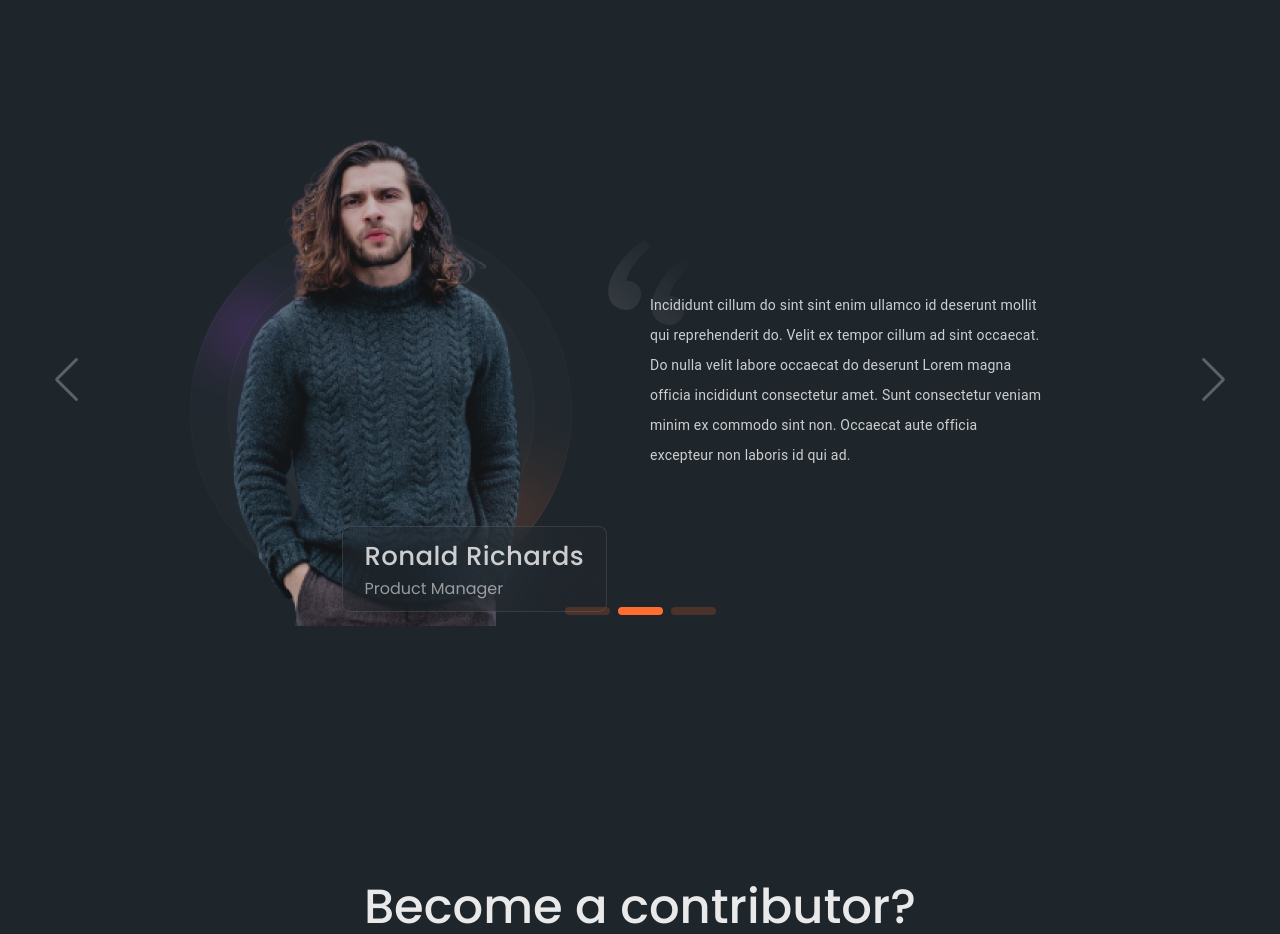
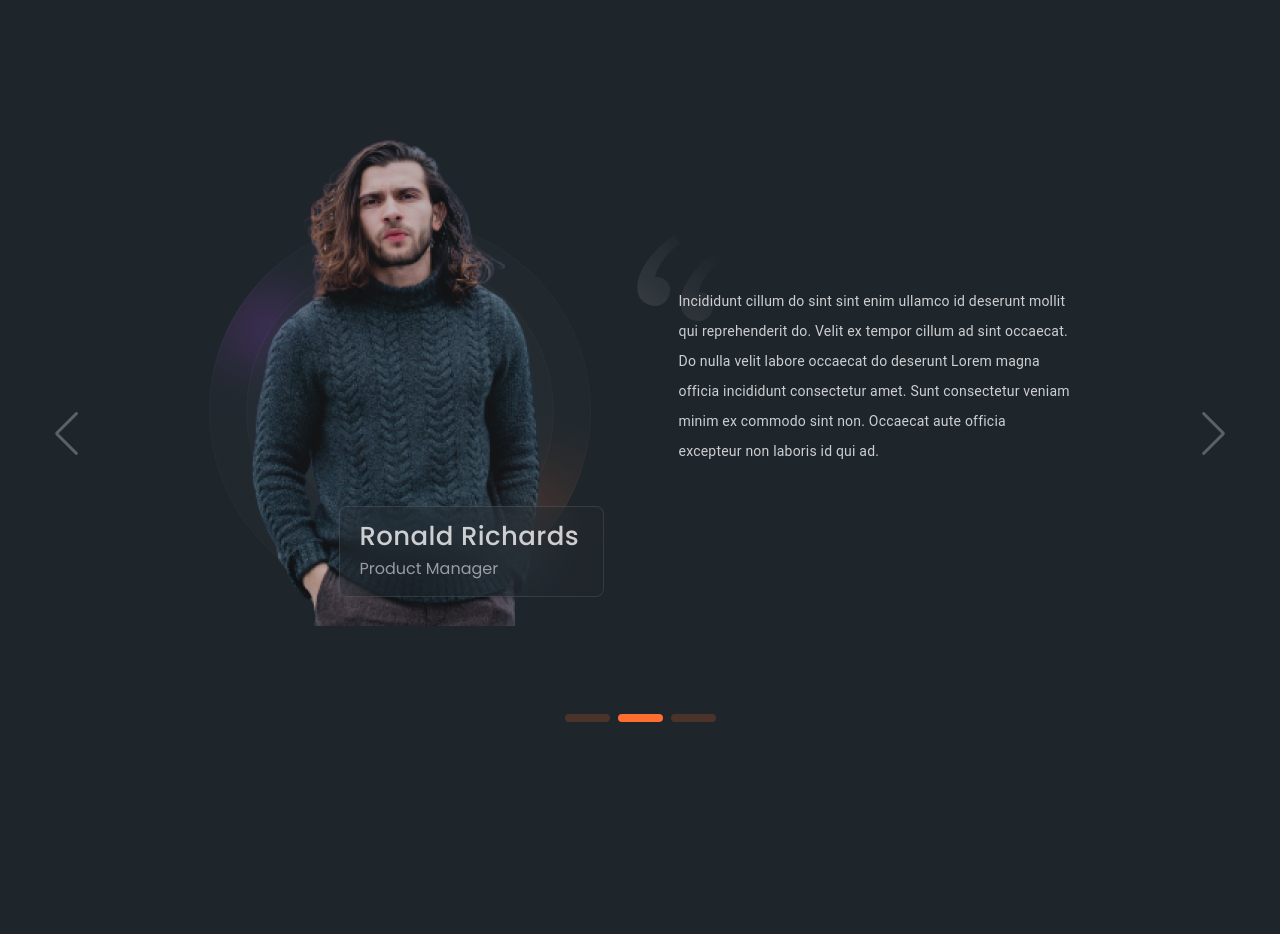
Before and after one commit to Spartanek/Antools, a plain HTML site: page index.html in a window 1280 px wide. Shown: the part 3300-4234 px from the top of the page. Drawn offline with nearby package versions, Linux system fonts and the light colour scheme; a small style sheet from the web is missing.

Commit message:
adding-hovers

```diff
--- a/index.html
+++ b/index.html
@@ -990,7 +990,8 @@
           <div class="swiper-wrapper">
             <!-- Slides -->
             <div class="swiper-slide">
-              <div class="swiper-cratedcontainer">
+              <div class="swiper-createdcontainer">
+                <div class="img-biography">
                   <img
                     style="display: block; position: relative"
                     src="./assets/svg/6(Ronald-Richards-section)/Group 1418.png"
@@ -1000,6 +1001,7 @@
                     <p class="biography-name">Ronald Richards</p>
                     <p class="biography-job">Product Manager</p>
                   </div>
+                </div>
                 <p class="biography-quote">
                   Incididunt cillum do sint sint enim ullamco id deserunt mollit qui reprehenderit
                   do. Velit ex tempor cillum ad sint occaecat. Do nulla velit labore occaecat do
@@ -1008,8 +1010,10 @@
                 </p>
               </div>
             </div>
+
             <div class="swiper-slide">
-              <div class="swiper-cratedcontainer">
+              <div class="swiper-createdcontainer">
+                <div class="img-biography">
                   <img
                     style="display: block; position: relative"
                     src="./assets/svg/6(Ronald-Richards-section)/Group 1418.png"
@@ -1019,6 +1023,7 @@
                     <p class="biography-name">Ronald Richards</p>
                     <p class="biography-job">Product Manager</p>
                   </div>
+                </div>
                 <p class="biography-quote">
                   Incididunt cillum do sint sint enim ullamco id deserunt mollit qui reprehenderit
                   do. Velit ex tempor cillum ad sint occaecat. Do nulla velit labore occaecat do
@@ -1027,8 +1032,10 @@
                 </p>
               </div>
             </div>
+            <!-- 3 slide -->
             <div class="swiper-slide">
-              <div class="swiper-cratedcontainer">
+              <div class="swiper-createdcontainer">
+                <div class="img-biography">
                   <img
                     style="display: block; position: relative"
                     src="./assets/svg/6(Ronald-Richards-section)/Group 1418.png"
@@ -1037,6 +1044,7 @@
                   <div class="biography-div">
                     <p class="biography-name">Ronald Richards</p>
                     <p class="biography-job">Product Manager</p>
+                  </div>
                 </div>
                 <p class="biography-quote">
                   Incididunt cillum do sint sint enim ullamco id deserunt mollit qui reprehenderit
--- a/style.css
+++ b/style.css
@@ -627,27 +627,37 @@ font-style .brands-section {
 .swiper {
   /* перевірти */
   width: 1194px !important;
-  height: 492px;
+  /* height: px; */
   margin: 0 auto;
 }
 .swiper-wrapper {
-  box-sizing: content box;
+  box-sizing: content-box;
 }
+/* -pay attention */
 .swiper-slide {
-  width: 1194px !important;
+  /* width: 1194px !important; */
   display: flex;
+  justify-content: center;
+  align-items: center;
+  /* height: 600px; */
+}
+.img-biography {
+  margin-right: 70px;
 }
 .biography-div {
-  position: absolute;
-  bottom: 3%;
+  /* position: absolute; */
+  position: relative;
+  /* bottom: 5%; */
+  bottom: 120px;
+  left: 130px;
   border-radius: 8px;
   border: 1px solid rgba(255, 255, 255, 0.1);
   background: rgba(40, 48, 54, 0.2);
   backdrop-filter: blur(25px);
-  display: flex;
-  flex-direction: column;
-  padding: 10px 22px;
-  left: 25%;
+  padding: 10px 20px;
+  width: 265px;
+  height: 91px;
+  /* left: 25%; */
 }
 .biography-name {
   color: rgba(255, 253, 253, 0.78);
@@ -675,8 +685,9 @@ font-style .brands-section {
   line-height: 30px; /* 214.286% */
   letter-spacing: 0.21px;
   width: 393px;
-  margin-left: 60px;
+  /* margin-left: 60px; */
   position: relative;
+  bottom: 50px;
 }
 .biography-quote:before {
   content: '';
@@ -688,11 +699,14 @@ font-style .brands-section {
   right: 340px;
   bottom: 140px;
 }
-.swiper-cratedcontainer {
+.swiper-createdcontainer {
   display: flex;
   align-items: center;
-  width: 900px;
+  /* width: 900px;
   margin: 0 auto;
+  justify-content: center;
+  position: relative;
+  bottom: 50px; */
 }
 .swiper-button-prev {
   color: rgba(255, 255, 255, 0.28) !important;
@@ -706,7 +720,9 @@ font-style .brands-section {
 .swiper-button-next:hover {
   color: #ff6e30 !important;
 }
-
+.swiper-pagination {
+  position: relative;
+}
 /* дивина */
 
 .swiper-pagination-bullet {
```
Lines whose indentation alone changed are shown as unchanged.
